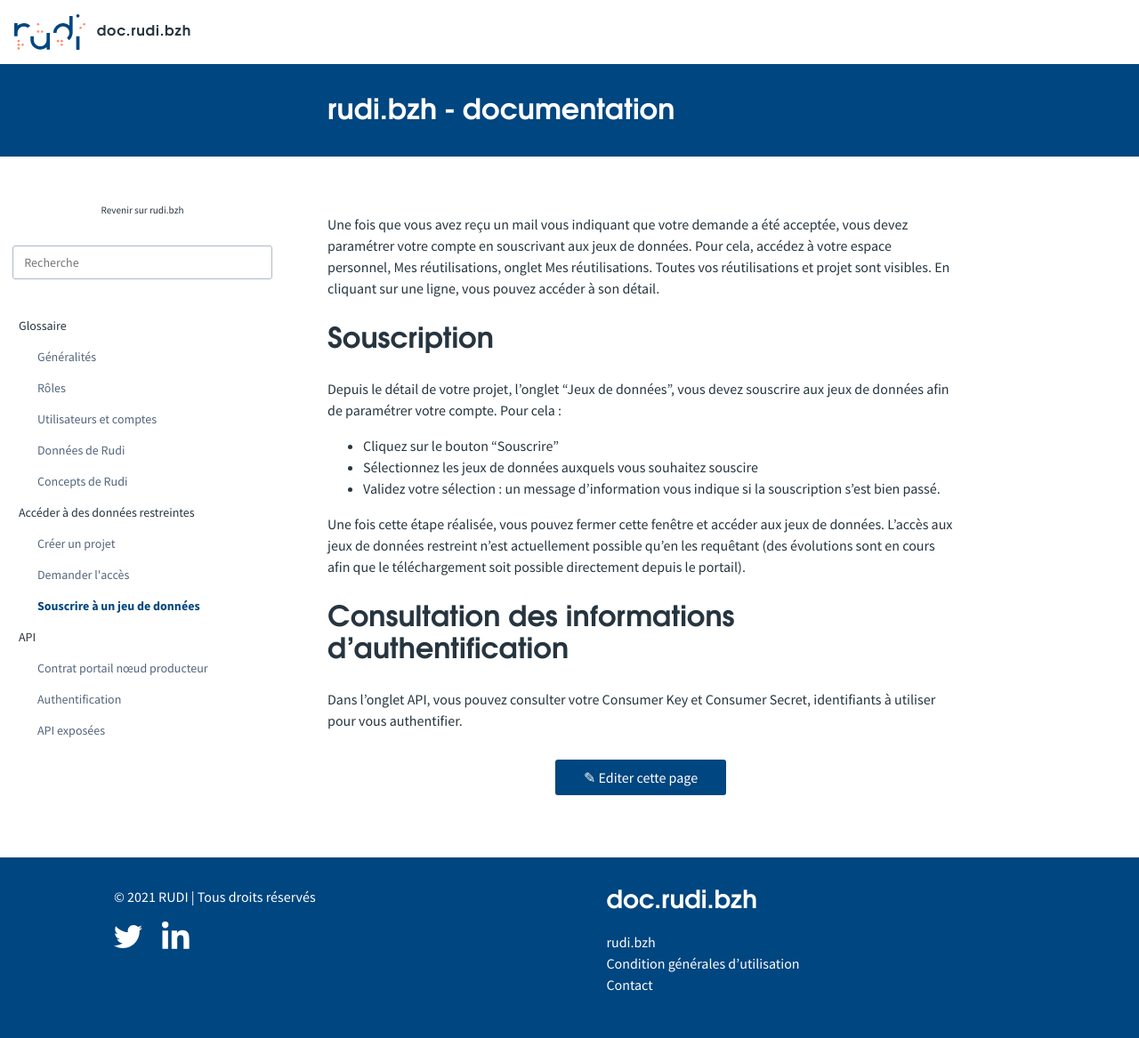
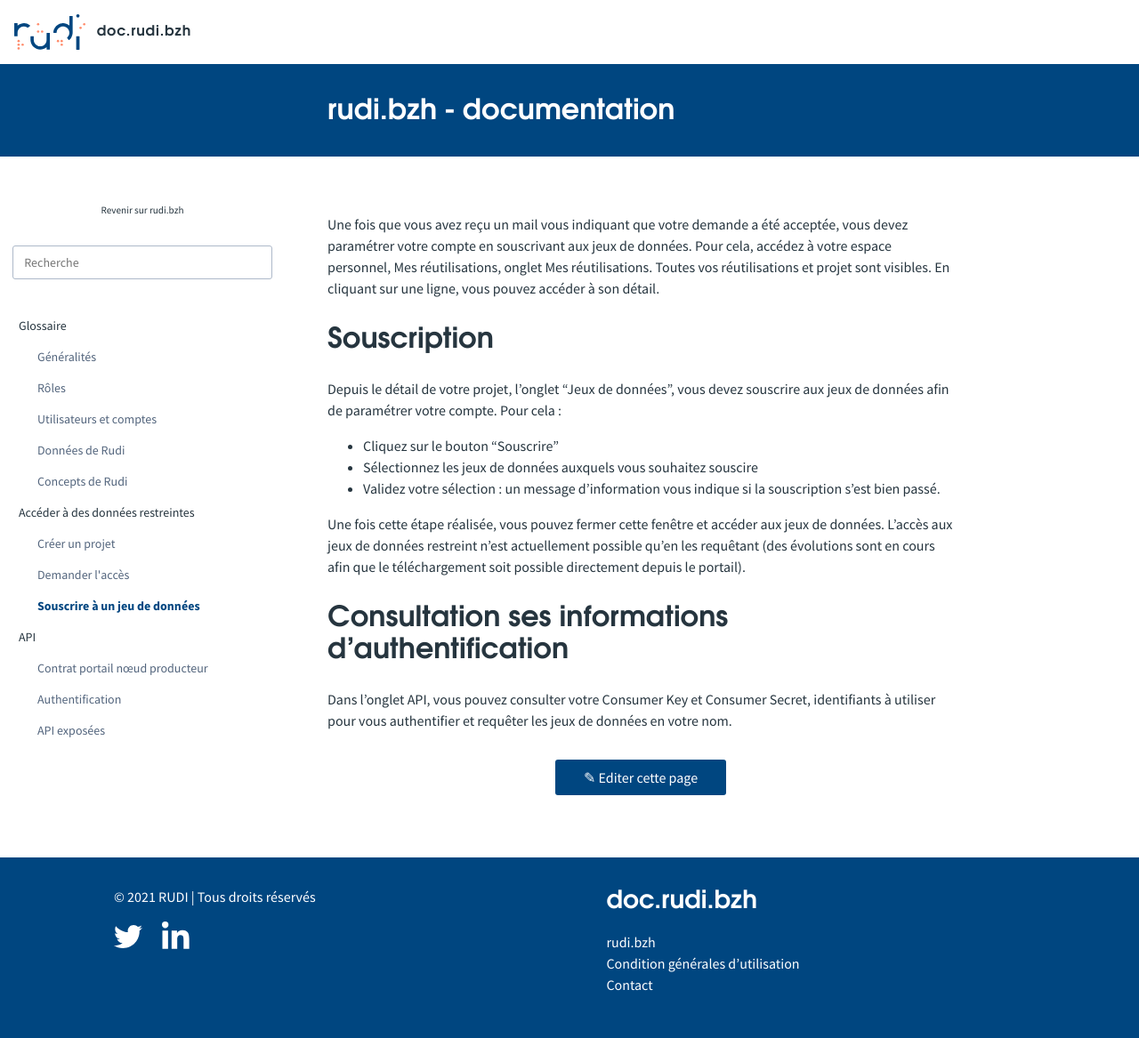
Before and after one commit to sigrennesmetropole/rudi_documentation, a Jekyll site: the page built from articles/_acces_donnees_restreintes/souscrire_jdd.md, in a window 1280 px wide. Shown: the whole page at 89% size. Built offline with Jekyll 4.4.1, drawn with Linux system fonts in a browser that asks for light colours.

Commit message:
Update souscrire_jdd.md

```diff
--- a/articles/_acces_donnees_restreintes/souscrire_jdd.md
+++ b/articles/_acces_donnees_restreintes/souscrire_jdd.md
@@ -17,6 +17,6 @@
 Une fois cette étape réalisée, vous pouvez fermer cette fenêtre et accéder aux jeux de données.
 L'accès aux jeux de données restreint n'est actuellement possible qu'en les requêtant (des évolutions sont en cours afin que le téléchargement soit possible directement depuis le portail).
 
-# Consultation des informations d'authentification
+# Consultation ses informations d'authentification
 
-Dans l'onglet API, vous pouvez consulter votre Consumer Key et Consumer Secret, identifiants à utiliser pour vous authentifier.
+Dans l'onglet API, vous pouvez consulter votre Consumer Key et Consumer Secret, identifiants à utiliser pour vous authentifier et requêter les jeux de données en votre nom.
```
